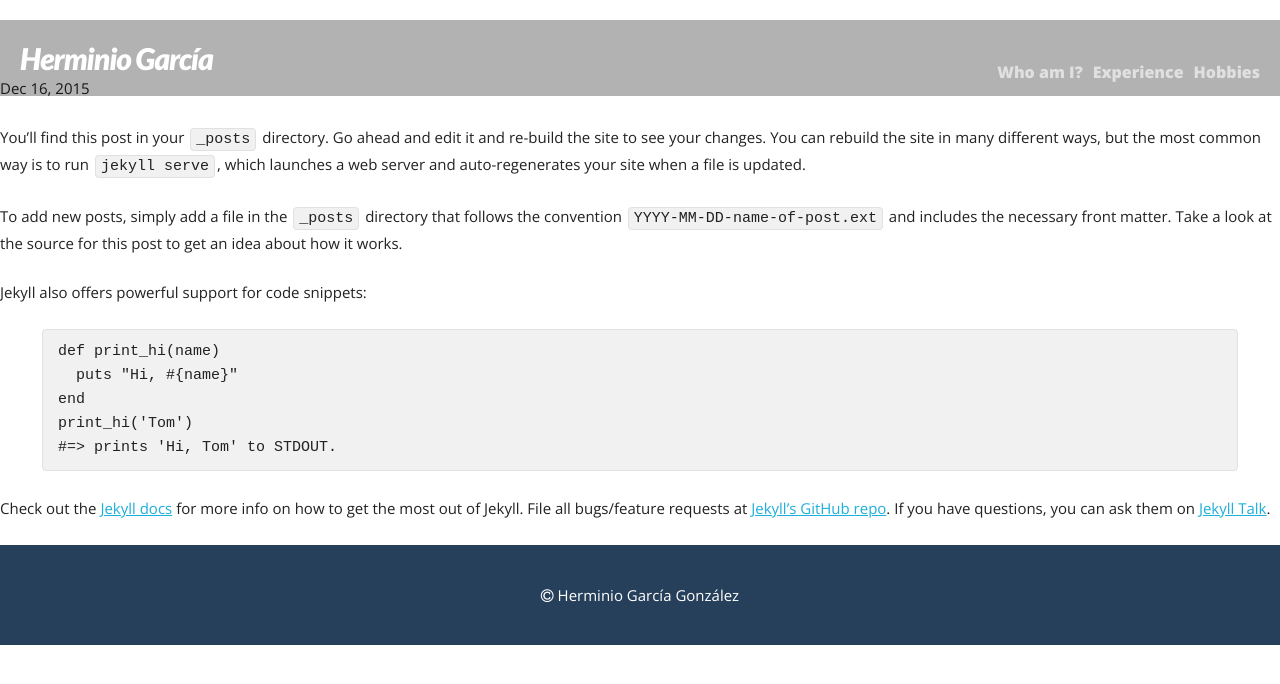
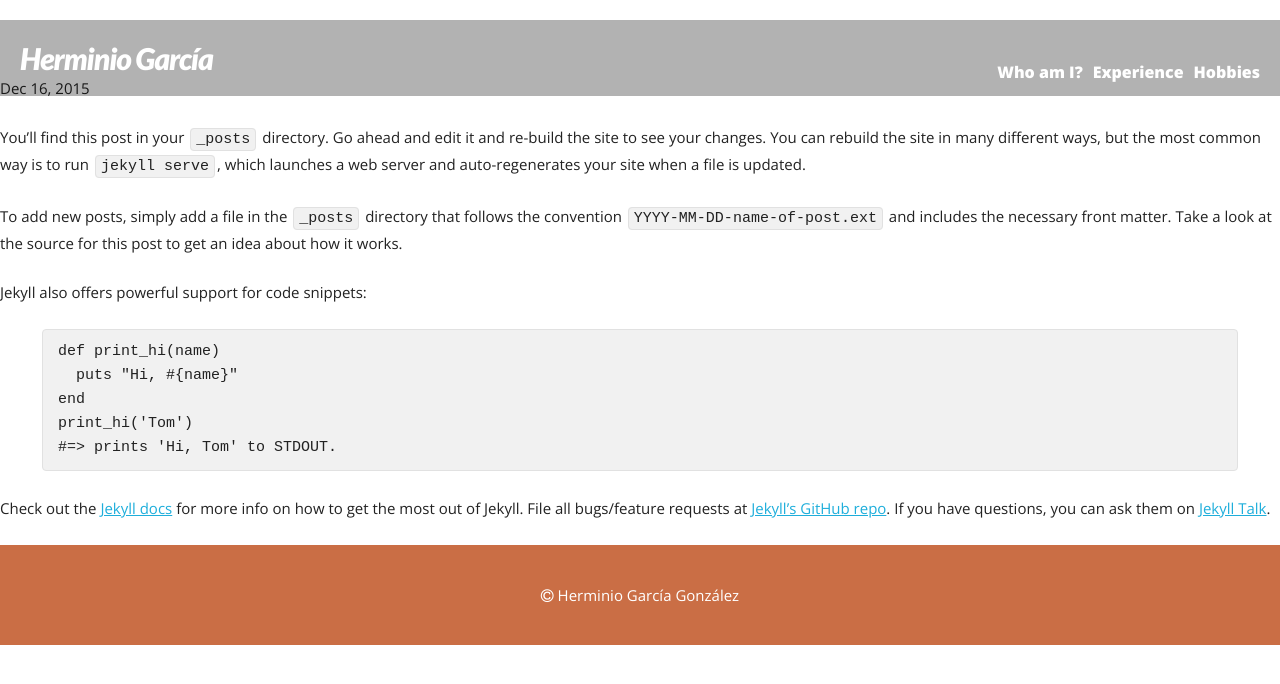
Before and after one commit to herminiogg/herminiogg.github.io, a Jekyll site: the page built from _posts/2015-12-16-welcome-to-jekyll.markdown, in a window 1280 px wide. Shown: the top 684 px of the page. Built offline with Jekyll 4.4.1, drawn with Linux system fonts in a browser that asks for light colours.

Commit message:
New color scheme

```diff
--- a/_sass/_base.scss
+++ b/_sass/_base.scss
@@ -32,7 +32,7 @@
 }
 
 .persistent-nav {
-  background-color: #26405B;
+  background-color: #CA6E45;
 }
 
 nav {
@@ -43,11 +43,15 @@
   margin-top: 40px;
   padding-left: 10px;
   text-decoration: none;
-  color: $grey-color;
+  color: white;
   font-family: $link-font-family;
   font-size: 16px;
   font-weight: 800;
   float: right;
+}
+
+nav a:hover {
+  color: #fcdc9c;
 }
 
 header .logo {
@@ -65,7 +69,12 @@
 
 .home {
   position: relative;
-  background-image: url("../images/Code_presentation_background.png");
+  background-color: rgba(0, 0, 0, 0.3);
+  background-image: url("../images/river.jpg");
+  background-size:     cover;
+  background-repeat:   no-repeat;
+  background-position: center center;
+
   min-height:100vh;
   width: 100% !important;
   display: table;
@@ -152,7 +161,7 @@
 }
 
 .content-block:nth-child(odd) {
-  background-color: #26405B;
+  background-color: #CA6E45;
   color: white;
 }
 
@@ -162,7 +171,16 @@
 }
 
 .content-block:nth-child(odd) a {
-  color: #e2e2e2;
+  color: #e8e8e8;
+}
+
+.content-block:nth-child(odd) .button {
+  border-color: #e8e8e8;
+}
+
+.content-block:nth-child(odd) a:hover {
+  border-color: white;
+  color: white;
 }
 
 .content-block:nth-child(odd) .down a {
@@ -170,11 +188,11 @@
 }
 
 .content-block:nth-child(even) .down a {
-  color: #26405B;
+  color: #CA6E45;
 }
 
 .content-block:nth-child(even) h2 {
-  color: #26405B;
+  color: #CA6E45;
 }
 
 .content-block .wrapper {
@@ -191,7 +209,7 @@
 
 footer {
   color: white;
-  background-color: #26405B;
+  background-color: #CA6E45;
 }
 
 footer .container {
--- a/index.html
+++ b/index.html
@@ -4,9 +4,9 @@
 
 <div class="home">
   <div class="main-view">
-    <div class="profile-image">
+    <!--<div class="profile-image">
       <img src="{{ "/images/profile-image.png" | prepend: site.baseurl }}" alt="Profile image">
-    </div>
+    </div>-->
     <div>
       <h2>Herminio García González</h2>
       <h3>MSc student in Web Engineering at University of Oviedo</h3>
```
Also changed, not shown: images/background_blur.jpg (added), 3 other files.
